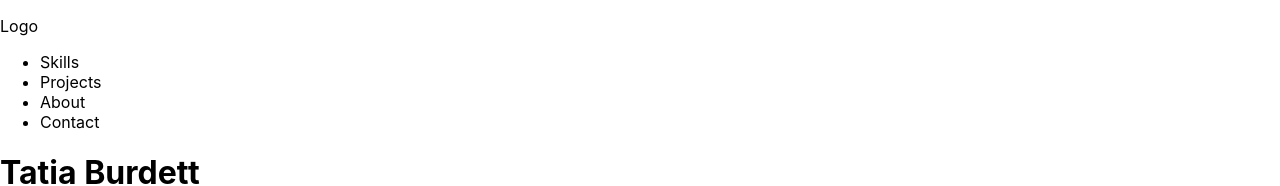
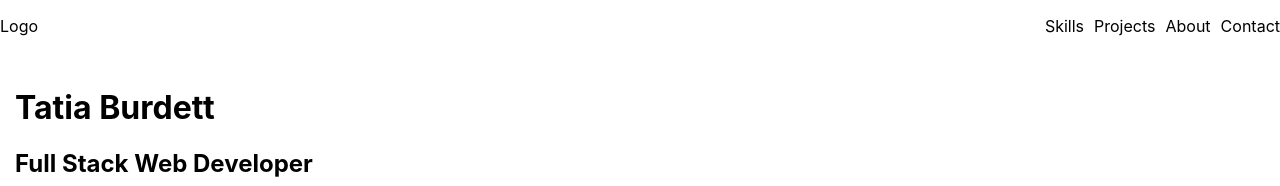
Before and after one commit to tatia-burdett/my-portfolio, a React (Create React App) app: page / in a window 1280 px wide. Shown: the top 186 px of the page. Built offline with nearby package versions, Linux system fonts and the light colour scheme.

Commit message:
positioning navbar

```diff
--- a/src/components/About/About.js
+++ b/src/components/About/About.js
@@ -1,4 +1,5 @@
 import React from 'react'
+import './About.css'
 
 class About extends React.Component {
   render() {
--- /dev/null
+++ b/src/components/App/App.css
@@ -0,0 +1,3 @@
+.main {
+  padding: 15px;
+}
--- a/src/components/App/App.js
+++ b/src/components/App/App.js
@@ -1,4 +1,5 @@
 import React from 'react';
+import './App.css'
 
 import NavBar from '../NavBar/NavBar'
 import FullScreen from '../FullScreen/FullScreen'
@@ -15,7 +16,7 @@ function App() {
       <nav>
         <NavBar />
       </nav>
-      <main>
+      <main className='main'>
         <FullScreen />
         <Skills />
         <Projects />
--- /dev/null
+++ b/src/components/NavBar/NavBar.css
@@ -0,0 +1,17 @@
+.navbar {
+  display: flex;
+  justify-content: space-between;
+}
+
+.navbar-links {
+  list-style-type: none;
+  display: flex;
+}
+
+.navbar-links li {
+  padding-right: 10px;
+}
+
+.navbar-links li:last-child {
+  padding-right: 0;
+}
--- a/src/components/NavBar/NavBar.js
+++ b/src/components/NavBar/NavBar.js
@@ -1,11 +1,12 @@
 import React from 'react'
+import './NavBar.css'
 
 class NavBar extends React.Component {
   render() {
     return (
       <div className='navbar'>
         <p>Logo</p>
-        <ul>
+        <ul className='navbar-links'>
           <li>Skills</li>
           <li>Projects</li>
           <li>About</li>
--- a/src/components/Projects/Projects.js
+++ b/src/components/Projects/Projects.js
@@ -1,4 +1,5 @@
 import React from 'react'
+import './Projects.css'
 
 import Project from './Project/Project'
 
--- a/src/components/Skills/Skills.css
+++ b/src/components/Skills/Skills.css
@@ -1,7 +1,3 @@
-.skills {
-  padding: 15px;
-}
-
 .skills-container {
   display: flex;
   justify-content: space-evenly;
```
Also changed, not shown: src/components/About/About.css (added), src/components/Contact/Contact.css (added), src/components/Projects/Projects.css (added).
